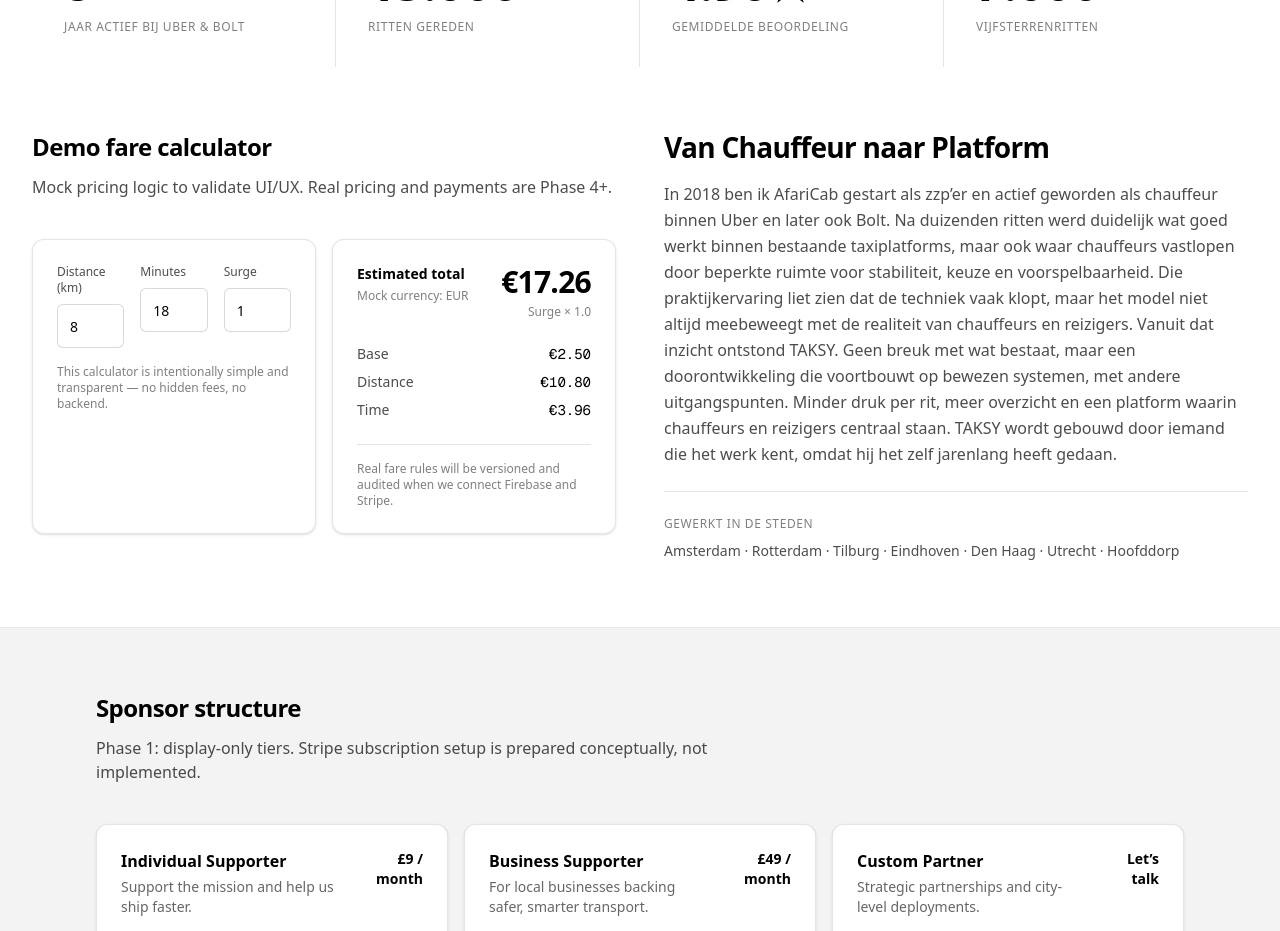
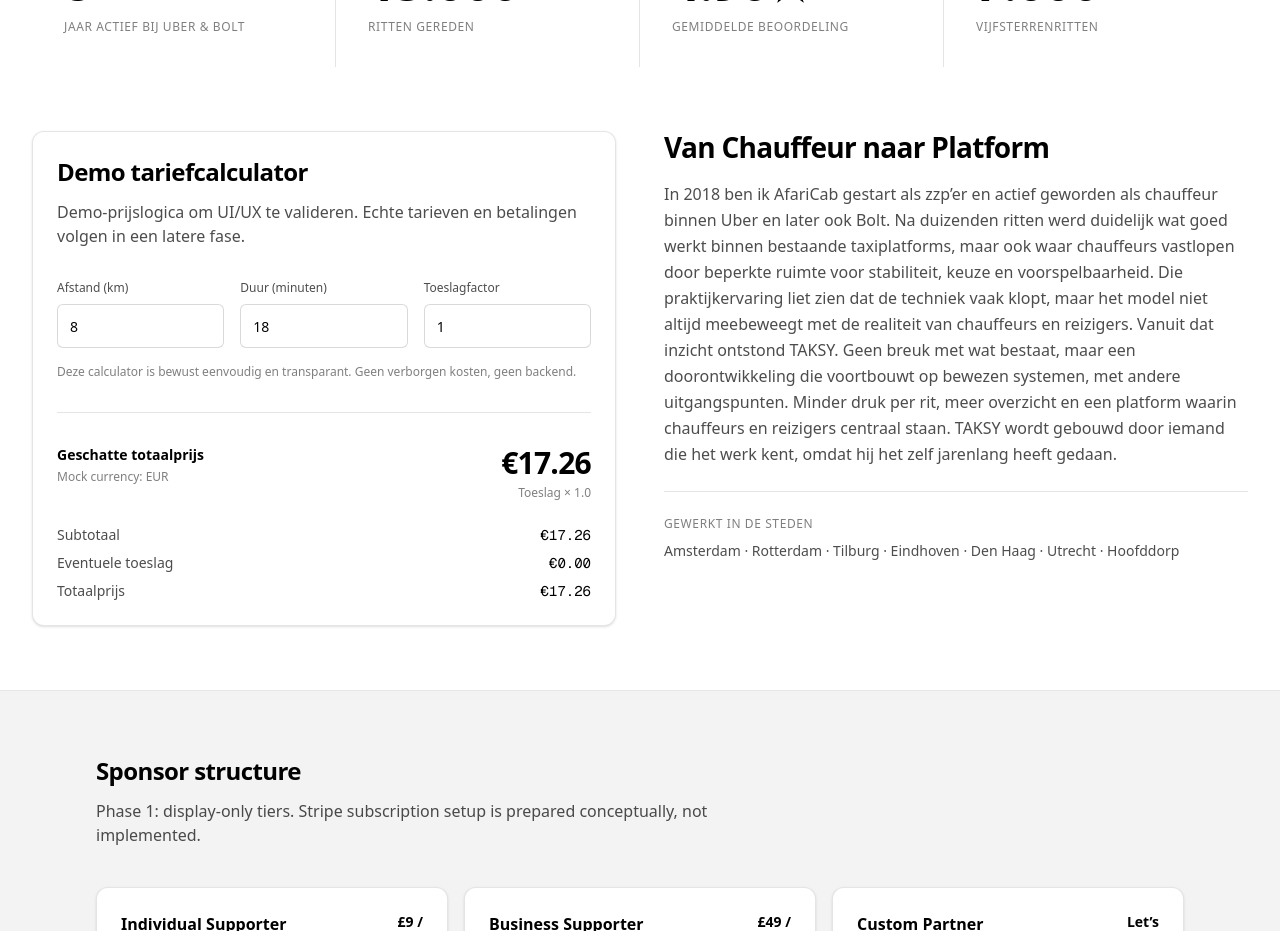
Before and after one commit to Taksyeu/Taksy, a Next.js app: page / in a window 1280 px wide. Shown: the part 2760-3691 px from the top of the page. Built offline with nearby package versions, Linux system fonts and the light colour scheme.

Commit message:
Fare Calculator single-block layout + Dutch UI translation

```diff
--- a/src/components/landing/FareCalculator.tsx
+++ b/src/components/landing/FareCalculator.tsx
@@ -12,21 +12,23 @@ export function FareCalculator() {
   const [surge, setSurge] = React.useState(1);
 
   const breakdown = calculateDemoFare({ distanceKm, minutes, surge });
+  const subtotal = breakdown.base + breakdown.distance + breakdown.time;
+  const surchargeAmount = Math.max(0, breakdown.total - subtotal);
 
   return (
-    <div>
+    <Card className="bg-white">
+      {/* Title / intro */}
       <div className="max-w-2xl">
-        <h2 className="text-2xl font-semibold tracking-tight text-black">Demo fare calculator</h2>
+        <h2 className="text-2xl font-semibold tracking-tight text-black">Demo tariefcalculator</h2>
         <p className="mt-3 text-base text-black/70">
-          Mock pricing logic to validate UI/UX. Real pricing and payments are Phase 4+.
+          Demo-prijslogica om UI/UX te valideren. Echte tarieven en betalingen volgen in een latere fase.
         </p>
       </div>
 
-      <div className="mt-10 grid gap-4 lg:grid-cols-2">
-        <Card className="bg-white">
-          <div className="grid gap-4 sm:grid-cols-3">
+      {/* Inputs */}
+      <div className="mt-8 grid gap-4 sm:grid-cols-3">
         <div>
-              <label className="mb-2 block text-xs font-medium text-black/70">Distance (km)</label>
+          <label className="mb-2 block text-xs font-medium text-black/70">Afstand (km)</label>
           <Input
             type="number"
             min={0}
@@ -35,8 +37,9 @@ export function FareCalculator() {
             onChange={(e) => setDistanceKm(Number(e.target.value))}
           />
         </div>
+
         <div>
-              <label className="mb-2 block text-xs font-medium text-black/70">Minutes</label>
+          <label className="mb-2 block text-xs font-medium text-black/70">Duur (minuten)</label>
           <Input
             type="number"
             min={0}
@@ -45,8 +48,9 @@ export function FareCalculator() {
             onChange={(e) => setMinutes(Number(e.target.value))}
           />
         </div>
+
         <div>
-              <label className="mb-2 block text-xs font-medium text-black/70">Surge</label>
+          <label className="mb-2 block text-xs font-medium text-black/70">Toeslagfactor</label>
           <Input
             type="number"
             min={1}
@@ -59,34 +63,31 @@ export function FareCalculator() {
       </div>
 
       <p className="mt-4 text-xs text-black/50">
-            This calculator is intentionally simple and transparent — no hidden fees, no backend.
+        Deze calculator is bewust eenvoudig en transparant. Geen verborgen kosten, geen backend.
       </p>
-        </Card>
 
-        <Card className="bg-white">
+      <div className="mt-8 h-px w-full bg-black/10" />
+
+      {/* Price breakdown */}
+      <div className="mt-8">
         <div className="flex items-start justify-between gap-6">
           <div>
-              <h3 className="text-sm font-semibold text-black">Estimated total</h3>
+            <h3 className="text-sm font-semibold text-black">Geschatte totaalprijs</h3>
             <p className="mt-1 text-xs text-black/50">Mock currency: EUR</p>
           </div>
           <div className="text-right">
             <div className="text-3xl font-semibold tracking-tight text-black">€{breakdown.total.toFixed(2)}</div>
-              <div className="mt-1 text-xs text-black/50">Surge × {breakdown.surgeMultiplier.toFixed(1)}</div>
+            <div className="mt-1 text-xs text-black/50">Toeslag × {breakdown.surgeMultiplier.toFixed(1)}</div>
           </div>
         </div>
 
         <div className="mt-6 grid gap-2 text-sm text-black/70">
-            <Row label="Base" value={`€${breakdown.base.toFixed(2)}`} />
-            <Row label="Distance" value={`€${breakdown.distance.toFixed(2)}`} />
-            <Row label="Time" value={`€${breakdown.time.toFixed(2)}`} />
+          <Row label="Subtotaal" value={`€${subtotal.toFixed(2)}`} />
+          <Row label="Eventuele toeslag" value={`€${surchargeAmount.toFixed(2)}`} />
+          <Row label="Totaalprijs" value={`€${breakdown.total.toFixed(2)}`} />
         </div>
-
-          <div className="mt-6 border-t border-black/10 pt-4 text-xs text-black/50">
-            Real fare rules will be versioned and audited when we connect Firebase and Stripe.
       </div>
     </Card>
-      </div>
-    </div>
   );
 }
 
```
Lines whose indentation alone changed are shown as unchanged.
